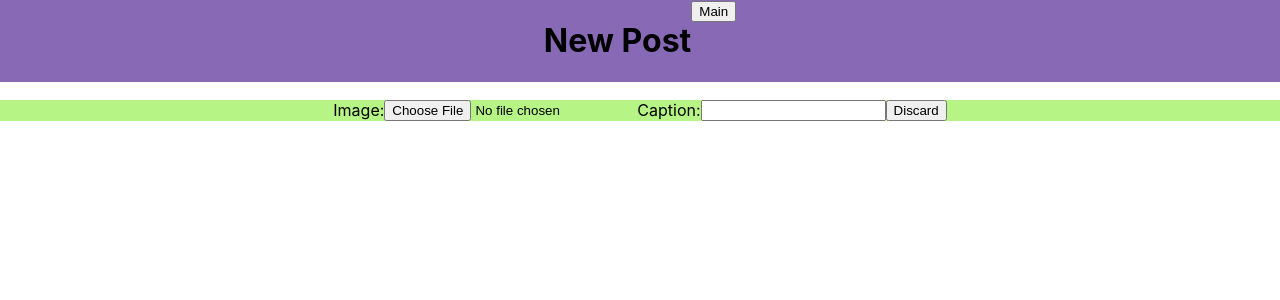
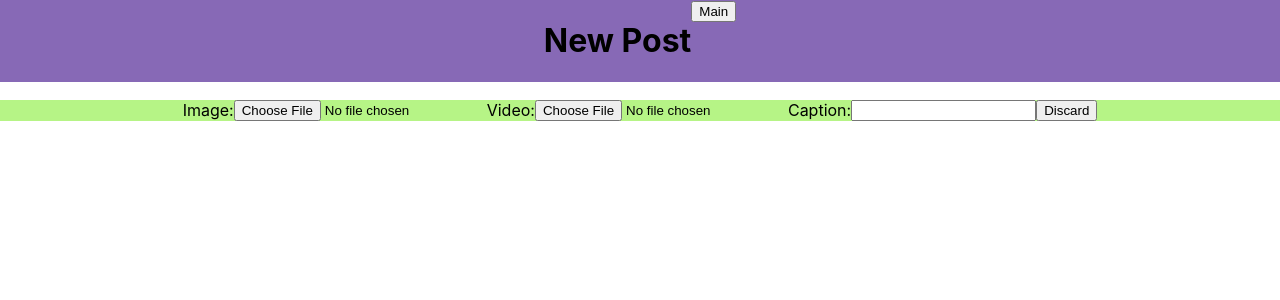
Before and after one commit to zairuiy-coding/ufogram, a React (Create React App) app in the folder ufogram/: page /newpost in a window 1280 px wide. Shown: the top 300 px of the page. Built offline with nearby package versions, Linux system fonts and the light colour scheme.

Commit message:
add video to newPost

```diff
--- a/ufogram/src/views/Newpost.js
+++ b/ufogram/src/views/Newpost.js
@@ -3,7 +3,9 @@ import { useNavigate } from 'react-router-dom';
 
 export default function Newpost() {
     const navigate = useNavigate();
-    const [Image, setImage] = useState(null);
+    const [image, setImage] = useState(null);
+    const [video, setVideo] = useState(null);
+    const [file, setFile] = useState(null);
     const [caption, setCaption] = useState('');
 
     const handleMain = () => {
@@ -12,6 +14,12 @@ export default function Newpost() {
 
     const handleImage = (imageEvent) => {
         setImage(imageEvent.target.value);
+        setFile(imageEvent.target.value);
+    };
+
+    const handleVideo = (videoEvent) => {
+        setVideo(videoEvent.target.value);
+        setFile(videoEvent.target.value);
     };
 
     const handleCaption = (captionEvent) => {
@@ -29,8 +37,10 @@ export default function Newpost() {
             <div style={{display: "flex", width: "100%", justifyContent: "center", marginTop: "100px", background: "#b6f486"}}>
                 <label htmlFor='image'>Image: </label>
                 <input type="file" name="image" accept="image/*" onChange={handleImage}/>
+                <label htmlFor='image'>Video: </label>
+                <input type="file" name="video" accept="video/*" onChange={handleVideo}/>
                 <label htmlFor='caption'>Caption: </label>
-                <input type="text" name="caption" value={caption} onChange={handleCaption}/>
+                <input type="text" name="caption" value={ caption } onChange={handleCaption}/>
                 <button type="button" title="discard" onClick={handleMain}>Discard</ button>
             </div>
         </div>
```
